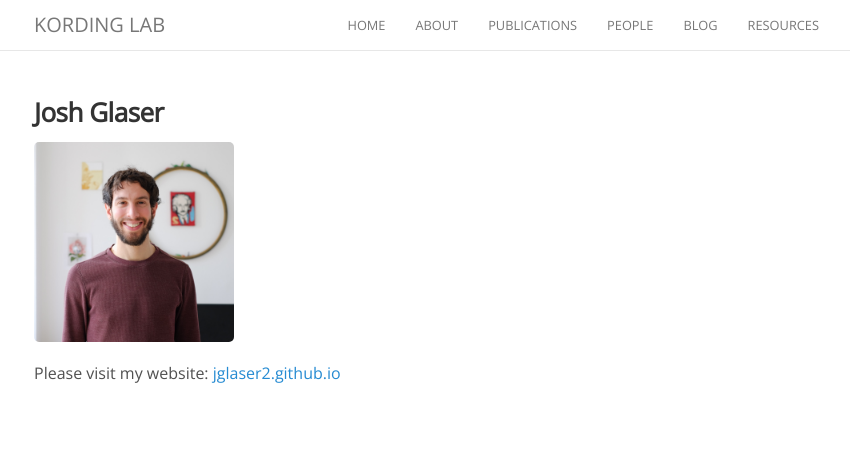
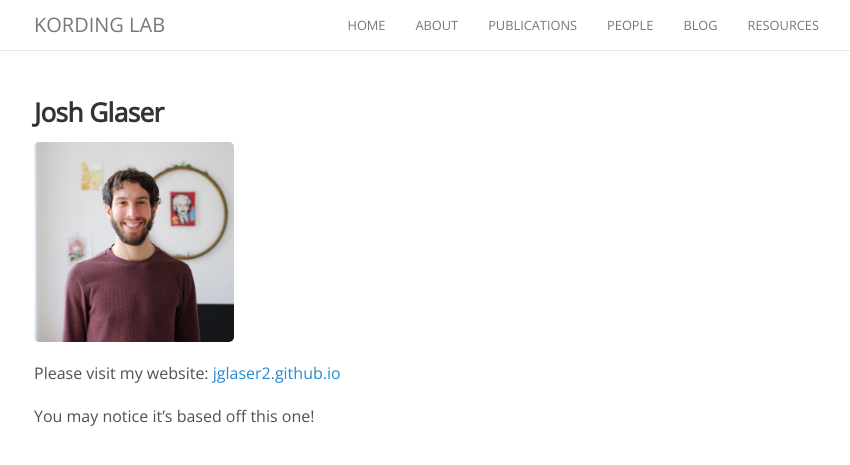
Before and after one commit to KordingLab/KordingLab.github.io, a Jekyll site: the page built from _people/josh_glaser.md, in a window 1280 px wide. Shown: the top 465 px of the page, without its empty margins (221-1071 px from the left). Built offline with Jekyll 4.4.1, drawn with Linux system fonts in a browser that asks for light colours; nearby versions of some CDN libraries; comment, search, counter and statistics services are not loaded.

Commit message:
Update josh_glaser.md

```diff
--- a/_people/josh_glaser.md
+++ b/_people/josh_glaser.md
@@ -10,3 +10,5 @@ joined: 2012
 
 
 Please visit my website: [jglaser2.github.io](https://jglaser2.github.io)
+
+You may notice it's based off this one!
```
